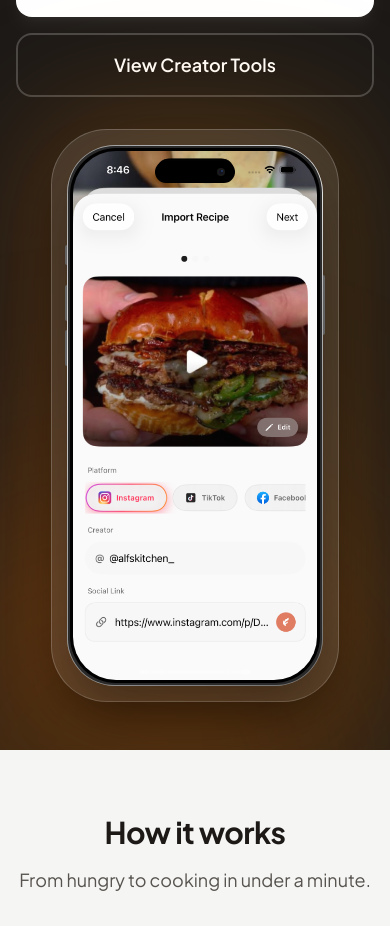
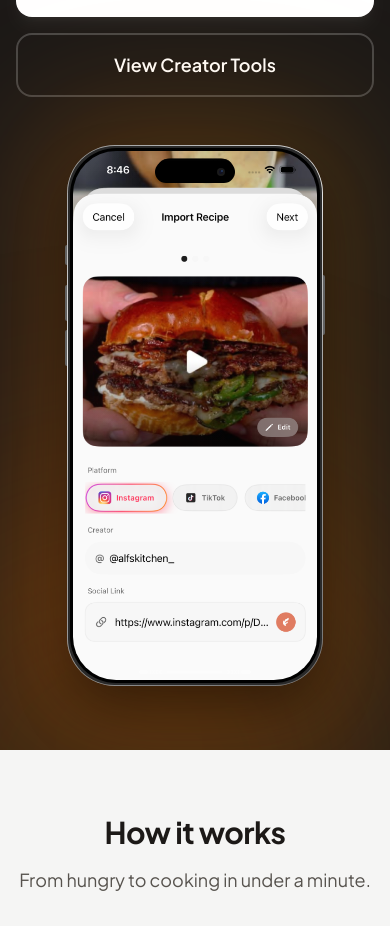
Before and after one commit to tigg98/flav-website, a Next.js app: page / in a window 390 px wide. Shown: the part 6651-7577 px from the top of the page. Built offline with nearby package versions, Linux system fonts and the light colour scheme.

Commit message:
style: Remove inconsistent backdrop from Creator section iPhone mockup

```diff
--- a/src/app/page.tsx
+++ b/src/app/page.tsx
@@ -270,7 +270,7 @@ export default function HomePage() {
                     src="/screenshots/import-recipe-v2.png"
                     alt="Import recipe from Instagram, TikTok, or Facebook"
                     size="lg"
-                    showBackdrop={true}
+                    priority={false}
                   />
                 </div>
               </div>
```
